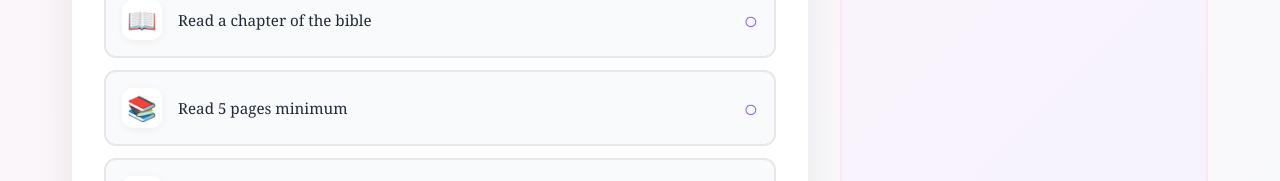
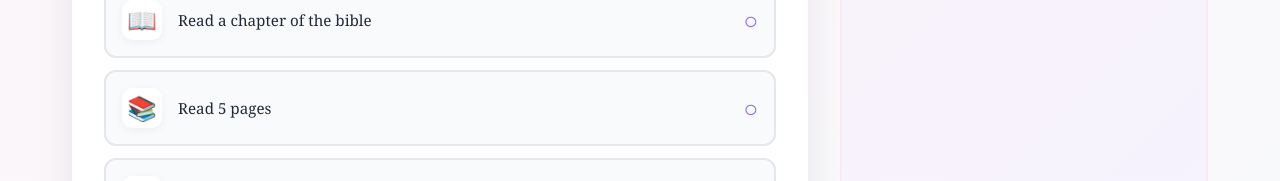
Before and after one commit to NaumM09/bae, a React (Create React App) app: page / in a window 1280 px wide. Shown: the part 2676-2857 px from the top of the page. Built offline with nearby package versions, Linux system fonts and the light colour scheme; no server answers; the database is empty.

Commit message:
updated logic for calendar

```diff
--- a/src/components/Hard75Section.js
+++ b/src/components/Hard75Section.js
@@ -1,7 +1,7 @@
 import React, { useState, useEffect } from 'react';
 import './Hard75Section.css';
 
-// Firebase imports - you'll need to install: npm install firebase
+// Firebase imports
 import { initializeApp } from 'firebase/app';
 import { getDatabase, ref, onValue, set } from 'firebase/database';
 import { getAuth, signInAnonymously } from 'firebase/auth';
@@ -27,24 +27,65 @@ const Hard75Section = () => {
   const [person1Tasks, setPerson1Tasks] = useState({});
   const [person2Tasks, setPerson2Tasks] = useState({});
   const [allDaysData, setAllDaysData] = useState({});
-  const [currentDay, setCurrentDay] = useState(1);
 
   const startDate = new Date('2025-10-20');
 
-  // Your custom task list
+  // Calculate current day based on today's date
+  const calculateCurrentDay = () => {
+    const today = new Date();
+    const start = new Date(startDate);
+
+    today.setHours(0, 0, 0, 0);
+    start.setHours(0, 0, 0, 0);
+
+    const diffTime = today - start;
+    const diffDays = Math.floor(diffTime / (1000 * 60 * 60 * 24));
+    const dayNumber = diffDays + 1;
+
+    return Math.max(1, Math.min(75, dayNumber));
+  };
+
+  const [currentDay, setCurrentDay] = useState(calculateCurrentDay());
+  const actualCurrentDay = calculateCurrentDay();
+
+  // Task categories with carry-over rules and requirements
   const taskCategories = [
-    { id: 'wakeup', label: 'Out of bed by 8 am', icon: '⏰' },
-    { id: 'morning_prayer', label: 'Morning prayer', icon: '🙏' },
-    { id: 'grateful', label: 'List 5 things I\'m grateful for', icon: '✨' },
-    { id: 'social_noon', label: 'Don\'t scroll on social media before 12pm', icon: '📱' },
-    { id: 'workout', label: '30 minutes workout', icon: '💪' },
-    { id: 'water', label: 'Drink 4 glasses of water a day', icon: '💧' },
-    { id: 'outside', label: 'Spend 10 minutes outside', icon: '🌞' },
-    { id: 'bible', label: 'Read a chapter of the bible', icon: '📖' },
-    { id: 'read', label: 'Read 5 pages minimum', icon: '📚' },
-    { id: 'night_prayer', label: 'I did my night prayer', icon: '🌙' },
-    { id: 'social_night', label: 'Don\'t scroll on social media past 10 pm', icon: '🌃' },
-    { id: 'fruit', label: 'I ate a fruit', icon: '🍎' }
+    { id: 'wakeup', label: 'Out of bed by 8 am', icon: '⏰', canCarryOver: false },
+    { id: 'morning_prayer', label: 'Morning prayer', icon: '🙏', canCarryOver: false },
+    { id: 'grateful', label: 'List 5 things I\'m grateful for', icon: '✨', canCarryOver: false },
+    { id: 'social_noon', label: 'Don\'t scroll on social media before 12pm', icon: '📱', canCarryOver: false },
+    {
+      id: 'workout',
+      label: '30 minutes workout',
+      icon: '💪',
+      canCarryOver: true,
+      baseAmount: 30,
+      unit: 'minutes',
+      getLabel: (amount) => `${amount} minutes workout${amount > 30 ? ' (carrying over yesterday)' : ''}`
+    },
+    { id: 'water', label: 'Drink 4 glasses of water a day', icon: '💧', canCarryOver: false },
+    {
+      id: 'outside',
+      label: 'Spend 10 minutes outside',
+      icon: '🌞',
+      canCarryOver: true,
+      baseAmount: 10,
+      unit: 'minutes',
+      getLabel: (amount) => `Spend ${amount} minutes outside${amount > 10 ? ' (carrying over yesterday)' : ''}`
+    },
+    { id: 'bible', label: 'Read a chapter of the bible', icon: '📖', canCarryOver: false },
+    {
+      id: 'read',
+      label: 'Read 5 pages minimum',
+      icon: '📚',
+      canCarryOver: true,
+      baseAmount: 5,
+      unit: 'pages',
+      getLabel: (amount) => `Read ${amount} pages${amount > 5 ? ' (carrying over yesterday)' : ''}`
+    },
+    { id: 'night_prayer', label: 'I did my night prayer', icon: '🌙', canCarryOver: false },
+    { id: 'social_night', label: 'Don\'t scroll on social media past 10 pm', icon: '🌃', canCarryOver: false },
+    { id: 'fruit', label: 'I ate a fruit', icon: '🍎', canCarryOver: false }
   ];
 
   useEffect(() => {
@@ -52,21 +93,18 @@ const Hard75Section = () => {
       console.error("Auth error:", error);
     });
 
-    // Listen to ALL days data for calendar
     const allDaysRef = ref(database, 'hard75');
     onValue(allDaysRef, (snapshot) => {
       const data = snapshot.val();
       setAllDaysData(data || {});
     });
 
-    // Listen to current day person 1 tasks
     const person1Ref = ref(database, 'hard75/person1/day' + currentDay);
     onValue(person1Ref, (snapshot) => {
       const data = snapshot.val();
       setPerson1Tasks(data || {});
     });
 
-    // Listen to current day person 2 tasks
     const person2Ref = ref(database, 'hard75/person2/day' + currentDay);
     onValue(person2Ref, (snapshot) => {
       const data = snapshot.val();
@@ -74,14 +112,129 @@ const Hard75Section = () => {
     });
   }, [currentDay]);
 
-  const toggleTask = (taskId) => {
+  // Check if a day is fully completed (all 12 tasks done)
+  const isDayFullyCompleted = (dayNum, person) => {
+    const dayData = allDaysData?.[person]?.[`day${dayNum}`];
+    if (!dayData) return false;
+    const completed = Object.values(dayData).filter(Boolean).length;
+    return completed === taskCategories.length;
+  };
+
+  // Check if a day is locked (can't edit)
+  const isDayLocked = (dayNum) => {
+    // Can't edit past days that are fully completed
+    if (dayNum < actualCurrentDay) {
+      return isDayFullyCompleted(dayNum, currentUser);
+    }
+    // Can't edit future days
+    if (dayNum > actualCurrentDay) {
+      return true;
+    }
+    return false;
+  };
+
+  // Check if task was missed yesterday
+  const wasTaskMissedYesterday = (taskId) => {
+    if (currentDay <= 1) return false;
+    const yesterdayData = allDaysData?.[currentUser]?.[`day${currentDay - 1}`];
+    return yesterdayData && !yesterdayData[taskId];
+  };
+
+  // Check if task was missed two days ago
+  const wasTaskMissedTwoDaysAgo = (taskId) => {
+    if (currentDay <= 2) return false;
+    const twoDaysAgoData = allDaysData?.[currentUser]?.[`day${currentDay - 2}`];
+    return twoDaysAgoData && !twoDaysAgoData[taskId];
+  };
+
+  // Check if task is permanently failed (missed 2 days in a row for carry-over tasks)
+  const isTaskPermanentlyFailed = (taskId) => {
+    const task = taskCategories.find(t => t.id === taskId);
+    if (!task?.canCarryOver) return false;
+
+    return wasTaskMissedYesterday(taskId) && wasTaskMissedTwoDaysAgo(taskId);
+  };
+
+  // Calculate how much is owed for a carry-over task
+  const calculateTaskAmount = (taskId) => {
+    const task = taskCategories.find(t => t.id === taskId);
+    if (!task?.canCarryOver) return task?.baseAmount || 0;
+
+    let totalAmount = task.baseAmount;
+
+    // Check if yesterday was missed
+    if (wasTaskMissedYesterday(taskId) && !wasTaskMissedTwoDaysAgo(taskId)) {
+      totalAmount += task.baseAmount; // Double the requirement
+    }
+
+    return totalAmount;
+  };
+
+  // Get task display info (label, whether it's carrying over)
+  const getTaskDisplayInfo = (task) => {
+    const isPermanentlyFailed = isTaskPermanentlyFailed(task.id);
+    const isCarryingOver = task.canCarryOver && wasTaskMissedYesterday(task.id) && !wasTaskMissedTwoDaysAgo(task.id);
+    const taskAmount = calculateTaskAmount(task.id);
+
+    if (isPermanentlyFailed) {
+      return {
+        label: task.label + ' ❌ (Failed - missed 2 days)',
+        amount: 0,
+        isCarryingOver: false,
+        isPermanentlyFailed: true,
+        canToggle: false
+      };
+    }
+
+    if (task.canCarryOver && task.getLabel) {
+      return {
+        label: task.getLabel(taskAmount),
+        amount: taskAmount,
+        isCarryingOver: isCarryingOver,
+        isPermanentlyFailed: false,
+        canToggle: true
+      };
+    }
+
+    return {
+      label: task.label,
+      amount: taskAmount,
+      isCarryingOver: false,
+      isPermanentlyFailed: false,
+      canToggle: true
+    };
+  };
+
+  const toggleTask = async (taskId) => {
+    // Check if day is locked
+    if (isDayLocked(currentDay)) {
+      alert(currentDay < actualCurrentDay
+        ? "This day is locked because it's fully completed!"
+        : "You can't edit future days!");
+      return;
+    }
+
+    // Check if task is permanently failed
+    if (isTaskPermanentlyFailed(taskId)) {
+      alert("This task failed because it was missed 2 days in a row!");
+      return;
+    }
+
     const userPath = `hard75/${currentUser}/day${currentDay}`;
     const taskRef = ref(database, `${userPath}/${taskId}`);
 
     const currentTasks = currentUser === 'person1' ? person1Tasks : person2Tasks;
     const newValue = !currentTasks[taskId];
 
-    set(taskRef, newValue);
+    await set(taskRef, newValue);
+
+    // If completing a carry-over task, also mark the previous day as complete
+    const task = taskCategories.find(t => t.id === taskId);
+    if (newValue && task?.canCarryOver && wasTaskMissedYesterday(taskId)) {
+      const prevDayPath = `hard75/${currentUser}/day${currentDay - 1}`;
+      const prevTaskRef = ref(database, `${prevDayPath}/${taskId}`);
+      await set(prevTaskRef, true);
+    }
   };
 
   const calculateProgress = (tasks) => {
@@ -110,6 +263,8 @@ const Hard75Section = () => {
   const otherTasks = currentUser === 'person1' ? person2Tasks : person1Tasks;
   const otherProgress = calculateProgress(otherTasks);
 
+  const isCurrentDayLocked = isDayLocked(currentDay);
+
   return (
     <section className="hard75-section">
       <div className="hard75-container">
@@ -124,7 +279,7 @@ const Hard75Section = () => {
           </h2>
         </div>
 
-        {/* User Toggle - Moved to top */}
+        {/* User Toggle */}
         <div className="user-toggle">
           <button
             className={`toggle-btn ${currentUser === 'person1' ? 'active' : ''}`}
@@ -199,6 +354,9 @@ const Hard75Section = () => {
             <span className="day-number">{currentDay}</span>
             <span className="day-total">of 75</span>
             <span className="day-date">{getDayDate(currentDay)}</span>
+            {isCurrentDayLocked && (
+              <span className="day-locked">🔒 {currentDay < actualCurrentDay ? 'Completed' : 'Future'}</span>
+            )}
           </div>
           <button
             onClick={() => setCurrentDay(Math.min(75, currentDay + 1))}
@@ -240,18 +398,40 @@ const Hard75Section = () => {
             </div>
 
             <div className="tasks-list">
-              {taskCategories.map(task => (
-                <div
-                  key={task.id}
-                  className={`task-item ${currentTasks[task.id] ? 'completed' : ''} clickable`}
-                  onClick={() => toggleTask(task.id)}
-                >
-                  <span className="task-icon">{task.icon}</span>
-                  <span className="task-label">{task.label}</span>
-                  <span className="task-check">{currentTasks[task.id] ? '✓' : '○'}</span>
-                </div>
-              ))}
+              {taskCategories.map(task => {
+                const displayInfo = getTaskDisplayInfo(task);
+                const isCompleted = currentTasks[task.id];
+
+                return (
+                  <div
+                    key={task.id}
+                    className={`task-item ${isCompleted ? 'completed' : ''} ${
+                      displayInfo.isPermanentlyFailed ? 'failed' : ''
+                    } ${displayInfo.isCarryingOver ? 'carrying-over' : ''} ${
+                      !isCurrentDayLocked && displayInfo.canToggle ? 'clickable' : 'locked'
+                    }`}
+                    onClick={() => !isCurrentDayLocked && displayInfo.canToggle && toggleTask(task.id)}
+                  >
+                    <span className="task-icon">{task.icon}</span>
+                    <span className="task-label">
+                      {displayInfo.label}
+                      {displayInfo.isCarryingOver && <span className="carry-badge">📥 Carry-over</span>}
+                    </span>
+                    <span className="task-check">
+                      {displayInfo.isPermanentlyFailed ? '❌' : isCompleted ? '✓' : '○'}
+                    </span>
+                  </div>
+                );
+              })}
             </div>
+
+            {isCurrentDayLocked && (
+              <div className="lock-message">
+                {currentDay < actualCurrentDay
+                  ? '🔒 This day is locked because all tasks are completed!'
+                  : '🔒 You can only edit today\'s tasks!'}
+              </div>
+            )}
           </div>
 
           {/* Other Person's Progress Summary */}
```
